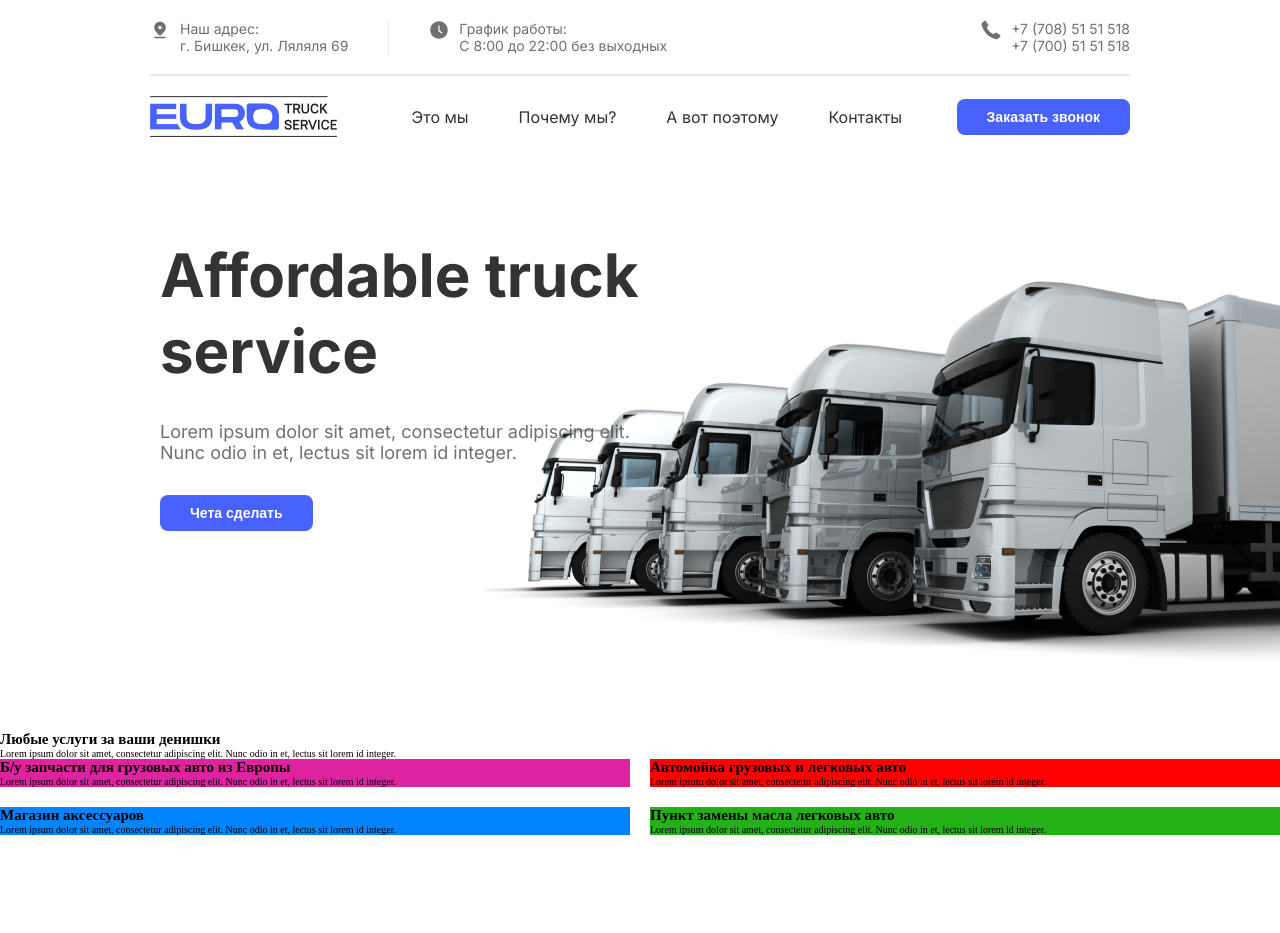
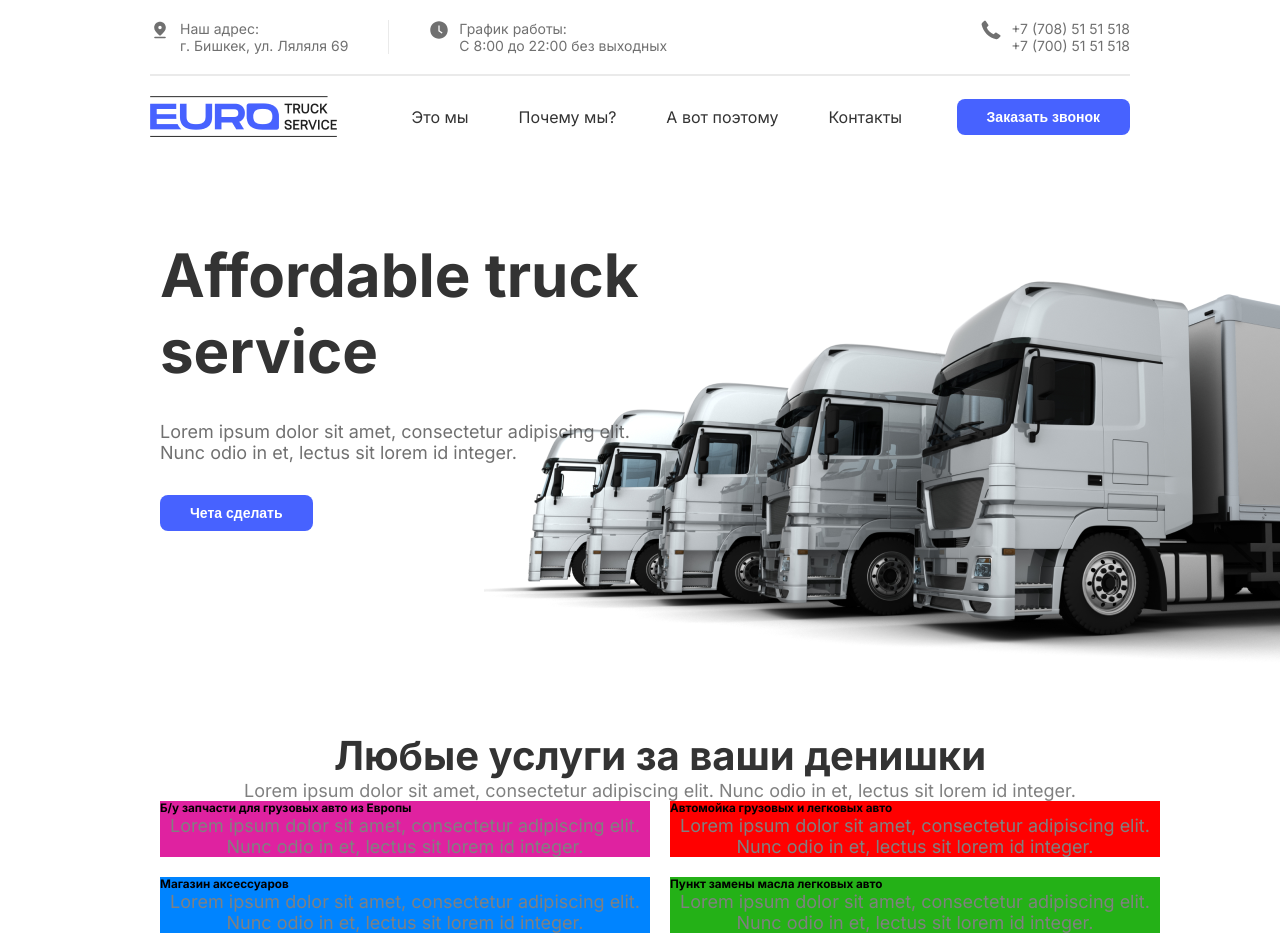
Before and after one commit to SebastianOnofrei/euro-truck-service, a React (Vite) app: page / in a window 1280 px wide. Before the commit the page ends 835 px from the top, so only its background shows below. Built offline with nearby package versions, Linux system fonts and the light colour scheme.

Commit message:
progressed with services  section

```diff
--- a/src/components/molecules/serviceCard/ServiceCard.jsx
+++ b/src/components/molecules/serviceCard/ServiceCard.jsx
@@ -6,7 +6,7 @@ const ServiceCard = (props) => {
     const {headline,description,imagePath} = props.service;
     return (
     <div className={'service__card '+ props.className}>
-        <h2>{headline}</h2>
+        <h3>{headline}</h3>
         <p>{description}</p>
     </div>
     )
--- a/src/components/molecules/serviceCard/ServiceCard.scss
+++ b/src/components/molecules/serviceCard/ServiceCard.scss
@@ -1,4 +1,6 @@
 .service__card{
+
+    max-width: 50rem;
 
     &.service-0{
         background-color: rgb(223, 34, 160);
--- a/src/components/organisms/our-services/OurServices.jsx
+++ b/src/components/organisms/our-services/OurServices.jsx
@@ -36,7 +36,7 @@ const OurServices = () => {
 
     return (
     <section className='services'>
-      <h1>{headlineText}</h1>
+      <h2>{headlineText}</h2>
       <p>{descriptionText}</p>
       {/* aici fac un card */}
       <div className="services__wrapper">
--- a/src/components/organisms/our-services/OurServices.scss
+++ b/src/components/organisms/our-services/OurServices.scss
@@ -1,4 +1,23 @@
+@import '../../../scss/variables';
+
 .services{
+    padding-left: $services-padding-left;
+    padding-right: $services-padding-right;
+    font-family: $inter;
+
+    h2{
+        font-size: $services-h2 ;
+        text-align: center;
+        color: $black;
+    }
+
+    p{
+        text-align: center;
+        color: gray;
+        font-family:$inter;
+        font-size: $services-paragraph;
+
+    }
 
     .services__wrapper{
         display: grid;
--- a/src/scss/_typography.scss
+++ b/src/scss/_typography.scss
@@ -11,6 +11,8 @@ $inter : 'Inter';
  **************/
 
  $hero-h1: 6rem;
+ $services-h2: 4rem;
+ $services-paragraph:1.8rem;
  $hero-p: 1.8rem;
  $nav-link : 1.6rem;
  $header-contact-p : 1.4rem;
--- a/src/scss/_variables.scss
+++ b/src/scss/_variables.scss
@@ -20,6 +20,8 @@
  $hero-padding-top: 10rem;
  $hero-padding-bottom: 20rem;
 
+ $services-padding-left:16rem;
+ $services-padding-right:12rem;
 /***********
  * BORDERS *
  ***********/
```
